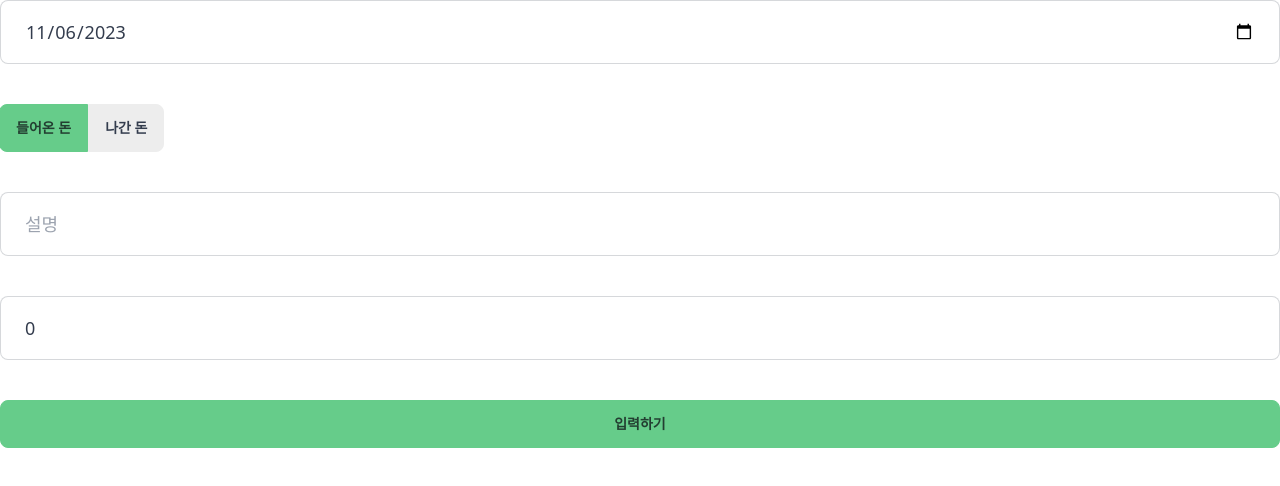
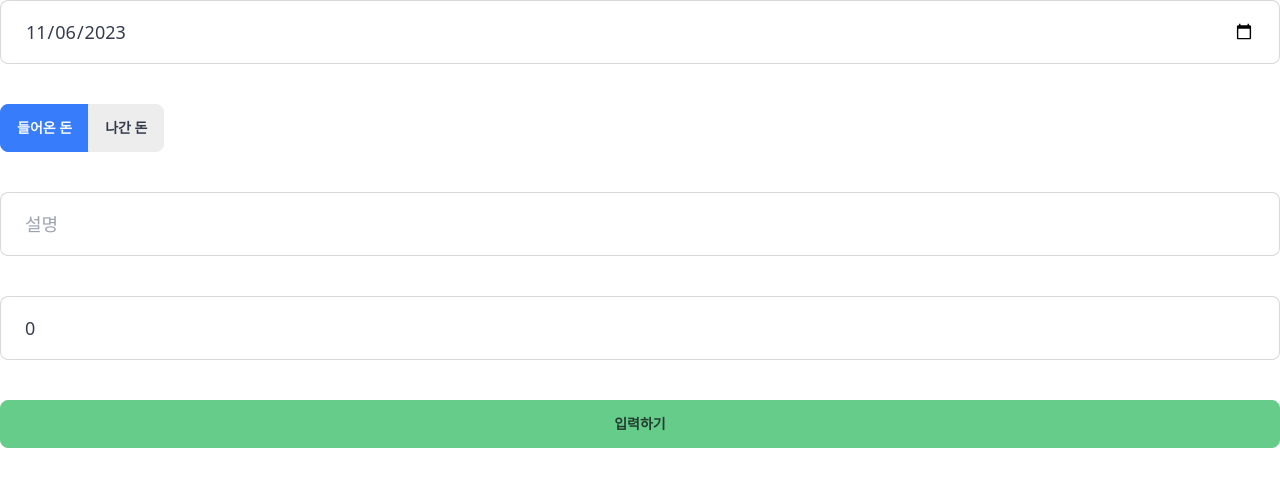
Before and after one commit to suhyeoonn/account-book, a SvelteKit app: page /add in a window 1280 px wide. Shown: the top 486 px of the page. Built offline with nearby package versions, Linux system fonts and the light colour scheme.

Commit message:
💄 거래내역추가 - 타입에 따라 버튼색 다르게 변경

```diff
--- a/src/routes/add/+page.svelte
+++ b/src/routes/add/+page.svelte
@@ -26,19 +26,19 @@
 
 <form class="flex flex-col gap-10" on:submit={onSubmit}>
 	<input type="date" bind:value={date} required class="input input-bordered input-lg" />
-	<div class="btn-group">
+	<div class="join">
 		<button
 			type="button"
-			class="btn"
-			class:btn-active={type === accountType.INPUT}
+			class="btn join-item"
+			class:btn-secondary={type === accountType.INPUT}
 			on:click={() => setType(accountType.INPUT)}
 		>
 			들어온 돈
 		</button>
 		<button
 			type="button"
-			class="btn"
-			class:btn-active={type === accountType.OUTPUT}
+			class="btn join-item"
+			class:btn-accent={type === accountType.OUTPUT}
 			on:click={() => setType(accountType.OUTPUT)}
 		>
 			나간 돈
```
